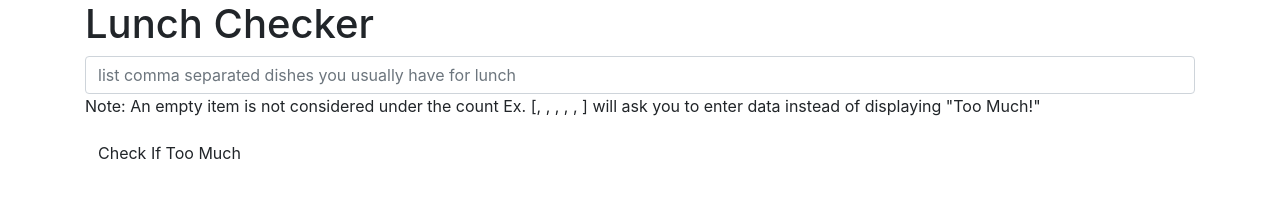
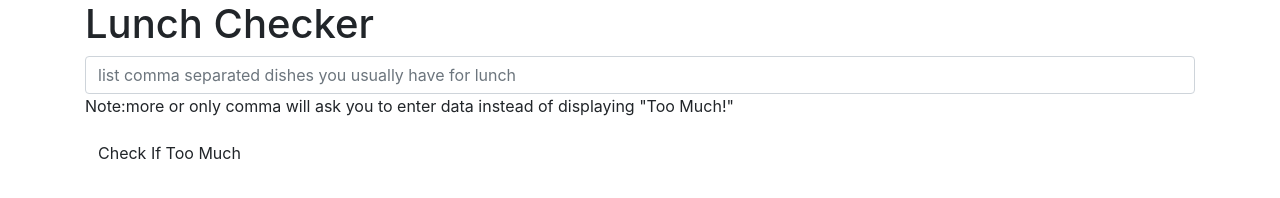
Before and after one commit to knack1239/single-page-web-app-angularJS, a plain HTML site: page index.html in a window 1280 px wide. Drawn offline with nearby package versions, Linux system fonts and the light colour scheme.

Commit message:
Update index.html

```diff
--- a/index.html
+++ b/index.html
@@ -18,7 +18,7 @@
              <input id="lunch-menu" type="text"
              placeholder="list comma separated dishes you usually have for lunch"
              class="form-control" ng-model="list" ng-style="boxStyle">
-             <span>Note: An empty item is not considered under the count Ex. [, , , , , ] will ask you to enter data instead of displaying "Too Much!"</span>
+             <span>Note:more or only comma will ask you to enter data instead of displaying "Too Much!"</span>
          </div>
          <div ng-style ="fontStyle">
            {{msg}}
```
